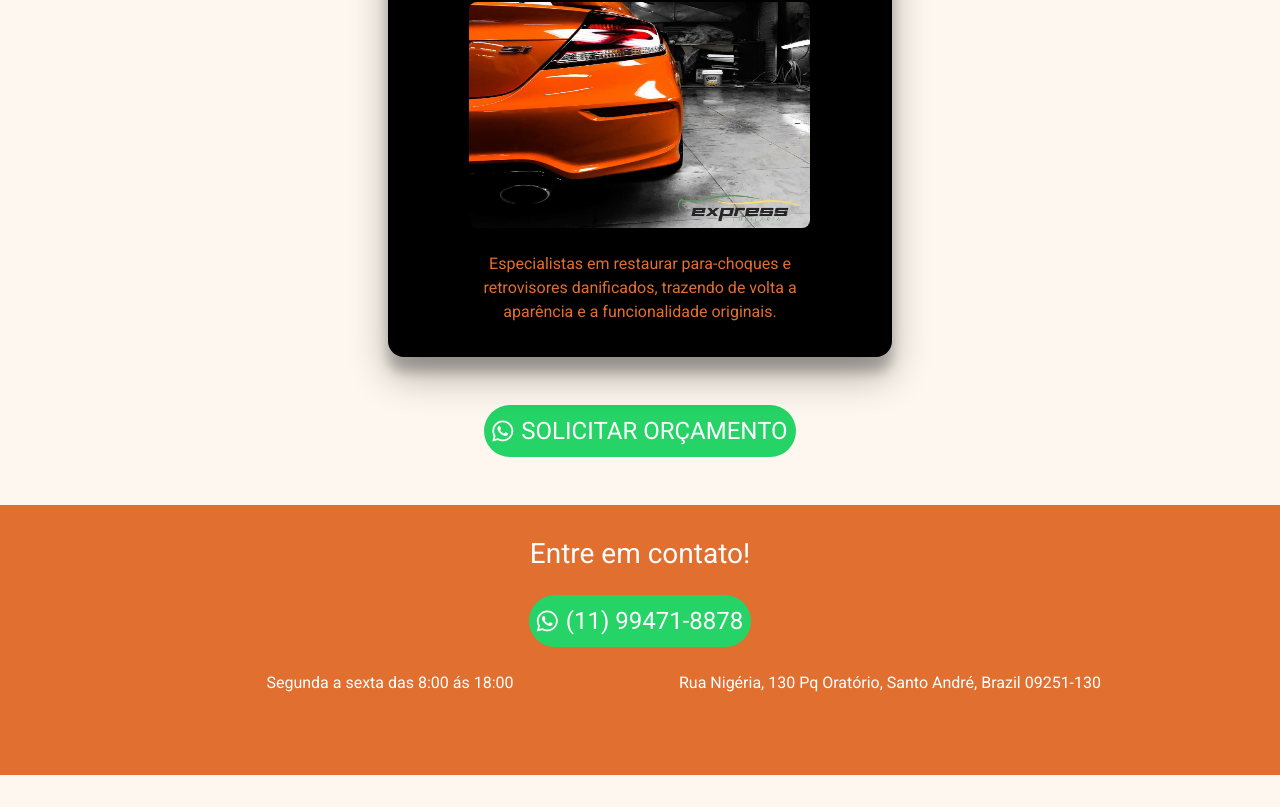
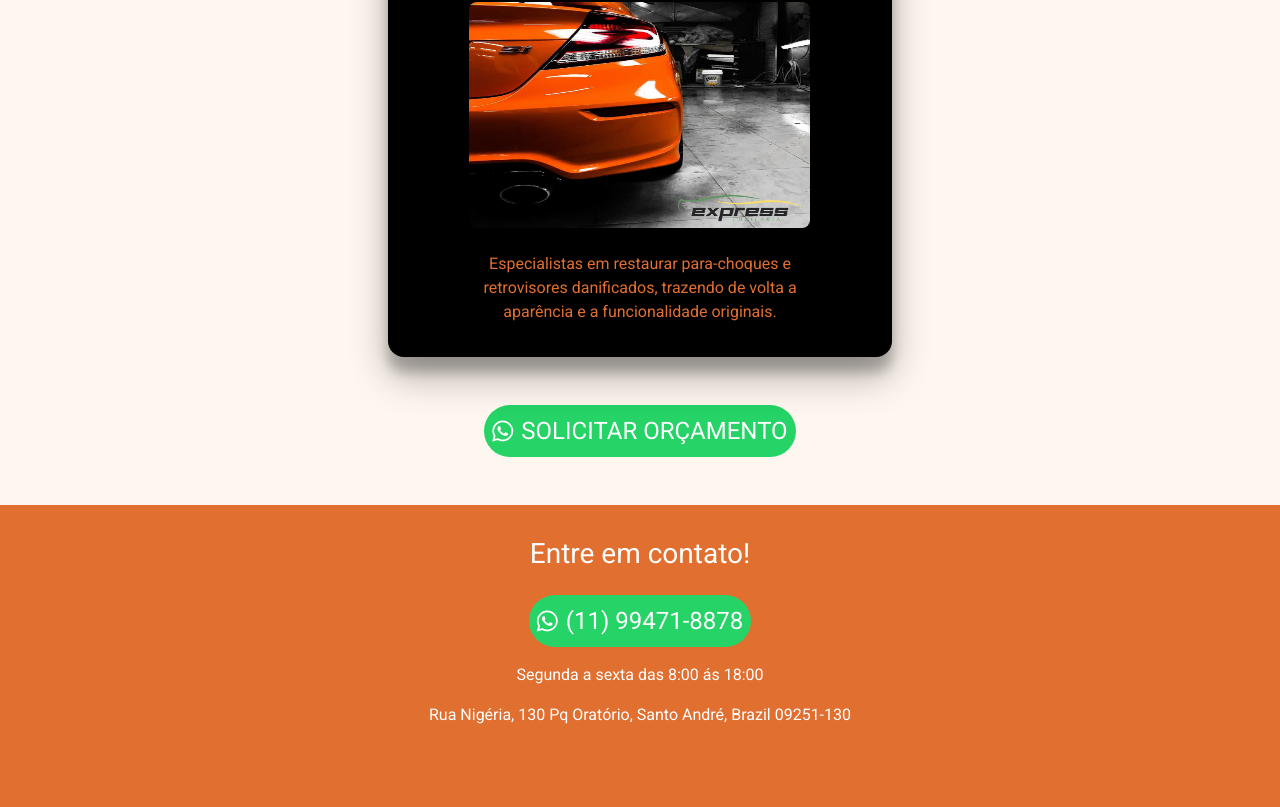
Before and after one commit to jcruz375/express_funilaria, a Vue app: page / in a window 1280 px wide. Shown: the part 3437-4244 px from the top of the page. Before the commit the page ends 4212 px from the top, so only its background shows below. Built offline with nearby package versions, Linux system fonts and the light colour scheme.

Commit message:
add email footer

```diff
--- a/src/components/FooterComponent.vue
+++ b/src/components/FooterComponent.vue
@@ -14,14 +14,21 @@
           <i class="fab fa-whatsapp"></i>
           (11) 99471-8878
         </a>
-        <b-row class="mt-4 d-flex flex-column flex-md-row justify-content-center">
-          <article class="text-center">
-            Segunda a sexta das 8:00 ás 18:00
-          </article>
-          <article class="text-center">
-            Rua Nigéria, 130 Pq Oratório, Santo André, Brazil 09251-130
-          </article>
-        </b-row>
+        <!-- <a
+          class="email_link mt-3"
+          href="mailto:contato@expressfunilaria.com"
+          target="_blank"
+          rel="noopener noreferrer"
+        >
+          <i class="fa-regular fa-envelope"></i>
+          contato@expressfunilaria.com
+        </a> -->
+        <article class="text-center mt-3">
+          Segunda a sexta das 8:00 ás 18:00
+        </article>
+        <article class="text-center mt-3">
+          Rua Nigéria, 130 Pq Oratório, Santo André, Brazil 09251-130
+        </article>
       </section>
     </b-container>
   </footer>
@@ -38,7 +45,12 @@ footer {
   padding: 2rem;
   background: #e06f30;
   min-height: 200px;
-  color: #FFF;
+  color: #fff;
+
+  .email_link {
+    color: #fff;
+    text-decoration: none;
+  }
 
   article {
     width: 500px;
@@ -51,6 +63,5 @@ footer {
       border: none;
     }
   }
-
 }
 </style>
```
